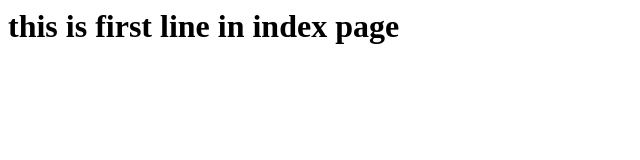
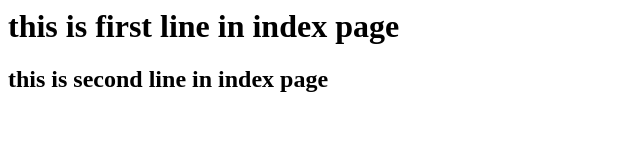
Before and after one commit to parashu-1151/sampleproject, a plain HTML site: page index.html in a window 1280 px wide. Shown: the whole page, without its empty margins (0-640 px from the left). Drawn offline with Linux system fonts and the light colour scheme.

Commit message:
second commit

```diff
--- a/index.html
+++ b/index.html
@@ -1,4 +1,5 @@
 <html>
 <head></head>
-<body><h1>this is first line in index page</h1></body>
+<body><h1>this is first line in index page</h1>
+      <h2>this is second line in index page</></body>
 </html>
```
